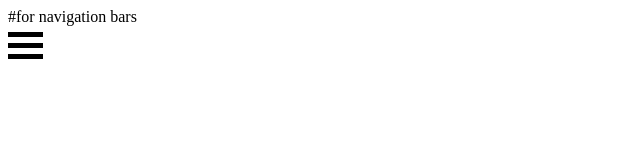
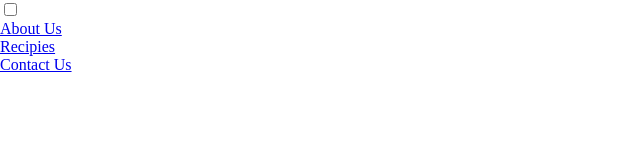
Before and after one commit to Malia-Fakasiieiki/Cook-with-me, a plain HTML site: page index.html in a window 1280 px wide. Shown: the whole page, without its empty margins (0-640 px from the left). Drawn offline with Linux system fonts and the light colour scheme.

Commit message:
Sprint 1 Version 2 09 08 changed navigation bar

```diff
--- a/index.html
+++ b/index.html
@@ -1,14 +1,24 @@
 <!DOCTYPE html>
-<html>
+<html lang="eng">
     <head>
+        <meta charset="UTF-8"/>
+        <meta http-equiv="X-UA-compatible" content="IE-edge"/>
+        <meta name="viewport" content="width-device-width, initial-scale=0.1"/>
         <title>Cook With Me</title>
         <link rel="stylesheet" href="main.css">
     </head>
+    <body>
     <div class="wholepage">
-        #for navigation bars
-   <div class="nav"></div>
-   <div class="nav"></div>
-   <div class="nav"></div>
+        <label class="burger-menu">
+            <input type="checkbox"/>
+        </label>
+        <aside class="sidebar">
+            <nav>
+                <div><a href="index.html">About Us</a></div>
+            <div><a href="recipes.html">Recipies</a></div>
+            <div><a href="contact.html">Contact Us</a></div>
+            </nav>
+        </aside>
     </div>
-</div>
+</body>
 </html>
--- a/main.css
+++ b/main.css
@@ -1,6 +1,7 @@
 body{
     background-color: white;
     font-family: Monserrat;
+    margin: 0;
 }
 
 div.wholepage{
@@ -8,10 +9,12 @@ background-color: white;
 width: auto;
 }
 
-div.nav{
-    background-color: black;
-    font-family: Cinzel;
-    margin: 6px 0;
-    width: 35px;
-    height: 5px;
+:root{
+    --bar-width: 40px;
+    --bar-height: 8px;
+    --hamburger-gap: 6px;
 }
+
+.burger-menu{
+    content
+}
```
